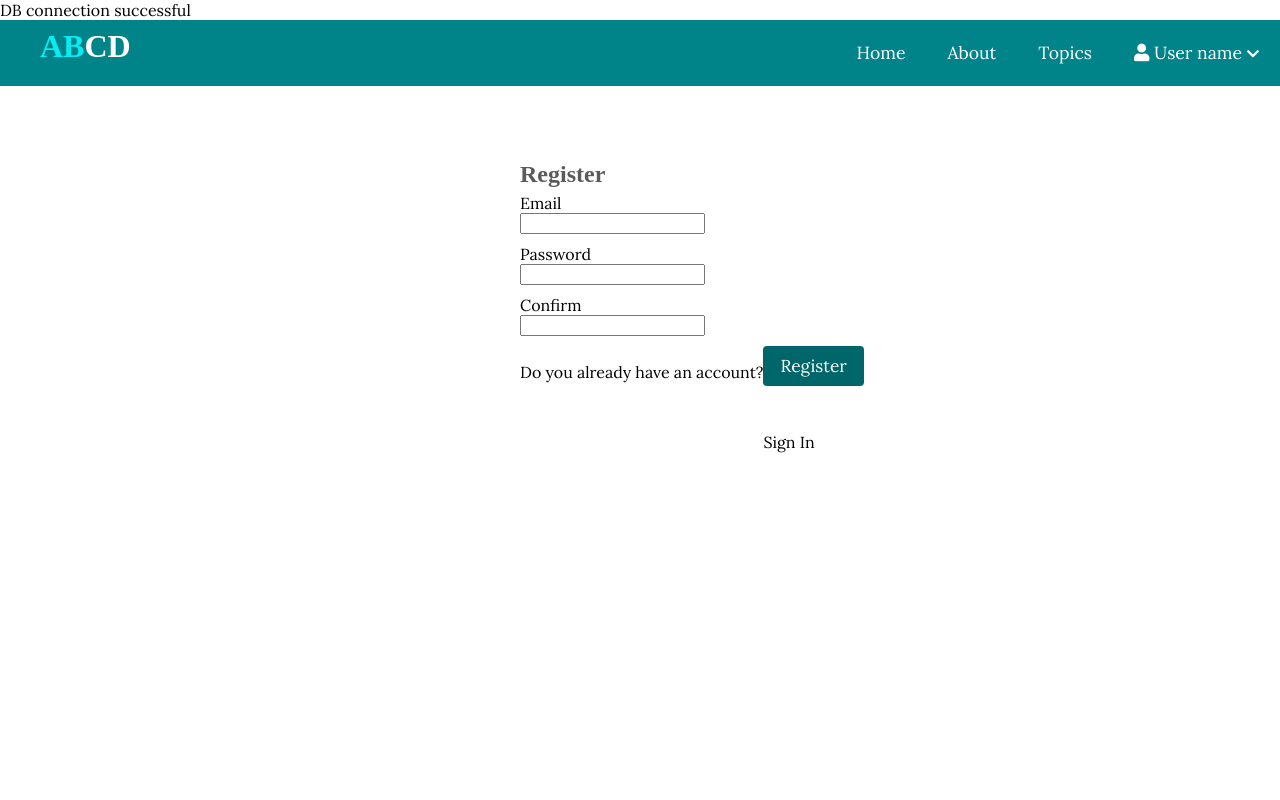
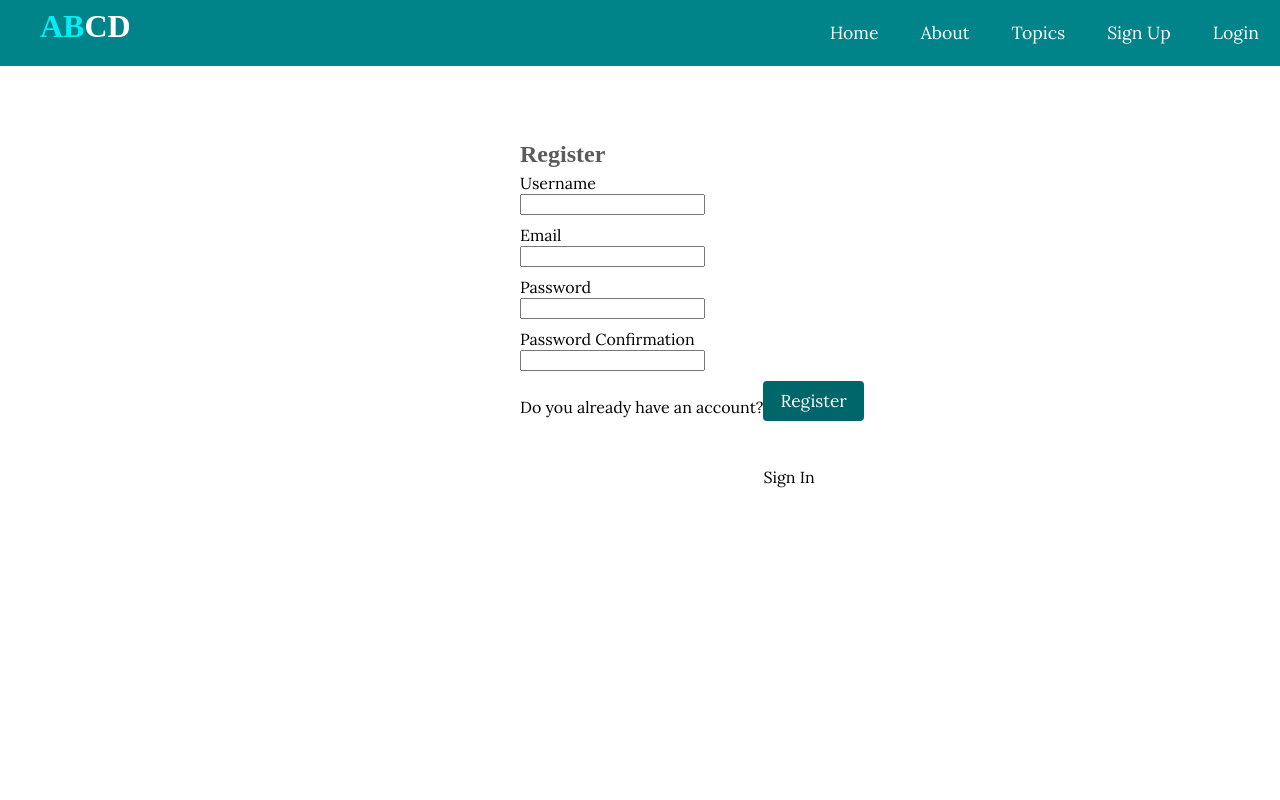
Before and after one commit to M0stavi/Blog-with-PHP-and-MySQL, a PHP site: page /blog/register.php in a window 1280 px wide. Run offline with PHP 8.4, Linux system fonts and the light colour scheme; some web fonts are replaced.

Commit message:
Register Login Logout

```diff
--- a/blog/app/controllers/users.php
+++ b/blog/app/controllers/users.php
@@ -1,10 +1,93 @@
 <?php
+
+session_start();
 
 include(ROOT_PATH . "/app/database/db.php");
 
+include(ROOT_PATH . "/app/helpers/validateUser.php");
+
+
+$errors = array();
+$id = '';
+$admin = '';
+$username = '';
+
+$email = '';
+$password = '';
+$passwordConf = '';
+$table = 'users';
+
+
+function loginUser($user)
+{
+     // log in user
+     $_SESSION['id'] = $user['id'];
+     $_SESSION['username'] = $user['username'];
+     $_SESSION['admin'] = $user['admin'];
+     $_SESSION['message'] = 'Logged In';
+
+     $_SESSION['type'] = 'success';
+
+     if ($_SESSION['admin']) {
+       header('location: ' . BASE_URL . '/admin/dashboard.php');
+     } else {
+         header('location: ' . BASE_URL . '/index.php');
+     }
+
+     exit();
+}
+
+
 if (isset($_POST['register-btn'])){
 
-  ss($_POST);
+
+
+  $errors = validateUser($_POST);
+
+  if (count($errors) === 0){
+
+    unset($_POST['passwordConf'], $_POST['register-btn']);
+    $_POST['admin'] = 0;
+
+
+    $_POST['password'] = password_hash($_POST['password'], PASSWORD_DEFAULT);
+
+
+    $user_id = create($table,$_POST);
+    $user = selectOne($table, ['id' => $user_id]);
+
+    // ss($user);
+    loginUser($user);
+
+  }
+  else{
+    $username = $_POST['username'];
+
+    $email = $_POST['email'];
+    $password = $_POST['password'];
+    $passwordConf = $_POST['passwordConf'];
+  }
+
+
+
+}
+
+if (isset($_POST['login-btn'])){
+  // ss($_POST);
+  $errors = validateLogin($_POST);
+
+  if (count($errors) === 0) {
+    $user = selectOne($table, ['username' => $_POST['username']]);
+
+    if ($user && password_verify($_POST['password'], $user['password'])) {
+        loginUser($user);
+    } else {
+       array_push($errors, 'Wrong credentials');
+    }
+  }
+
+  $username = $_POST['username'];
+  $password = $_POST['password'];
 
 }
 
--- a/blog/app/database/connect.php
+++ b/blog/app/database/connect.php
@@ -11,7 +11,7 @@ $conn = new MySQLi($host, $user,$pass, $db_name);
 if ($conn->connect_error){
     die('Database connection error: ' . $conn->connect_error);
 } else{
-    echo "DB connection successful";
+    // echo "DB connection successful";
 }
 
 ?>
--- a/blog/app/database/db.php
+++ b/blog/app/database/db.php
@@ -1,4 +1,10 @@
 <?php
+
+// session_start();
+
+if (session_status() === PHP_SESSION_NONE) {
+    session_start();
+}
 
 require('connect.php');
 
@@ -26,7 +32,7 @@ function executeQuery($sql,$data){
     $stmt->bind_param($types, ...$values);
 
     $stmt->execute();
-    echo "print";
+    // echo "print";
     return $stmt;
 
 }
--- /dev/null
+++ b/blog/app/helpers/formErrors.php
@@ -0,0 +1,7 @@
+<?php if(count($errors) > 0): ?>
+          <div class="msg error">
+          <?php foreach ($errors as $error): ?>
+              <li><?php echo $error; ?></li>
+          <?php endforeach; ?>
+          </div>
+<?php endif; ?>
--- /dev/null
+++ b/blog/app/helpers/validateUser.php
@@ -0,0 +1,87 @@
+<?php
+
+function validateUser($user)
+{
+
+    global $conn;
+
+
+    $errors = array();
+
+    if (empty($user['username'])){
+        array_push($errors, 'Username required');
+
+    }
+
+    if (empty($user['email'])){
+        array_push($errors, 'Email required');
+
+    }
+
+    if (empty($user['password'])){
+        array_push($errors, 'password required');
+
+    }
+
+    if (empty($user['passwordConf'])){
+        array_push($errors, 'Password Required');
+
+
+
+    }
+
+    if ($user['passwordConf'] != $user['password']){
+        array_push($errors, 'Password Do Not Match');
+    }
+
+  // ss($errors);
+
+    $existingUser = selectOne('users', ['email' => $user['email']]);
+    if ($existingUser) {
+        array_push($errors, 'Email already exists');
+    }
+
+    // $existingUser = selectOne('users', ['email' => $user['email']]);
+    // if ($existingUser) {
+    //     if (isset($user['update-user']) && $existingUser['id'] != $user['id']) {
+    //         array_push($errors, 'Email already exists');
+    //     }
+
+    //     if (isset($user['create-admin'])) {
+    //         array_push($errors, 'Email already exists');
+    //     }
+    // }
+
+    return $errors;
+}
+
+
+function validateLogin($user)
+{
+
+    global $conn;
+
+
+    $errors = array();
+
+    if (empty($user['username'])){
+        array_push($errors, 'Username required');
+
+    }
+
+
+    if (empty($user['password'])){
+        array_push($errors, 'password required');
+
+    }
+
+
+
+
+
+
+    return $errors;
+}
+
+
+?>
--- a/blog/app/includes/header.php
+++ b/blog/app/includes/header.php
@@ -8,17 +8,25 @@
 		<li><a href="<?php  echo BASE_URL . '/index.php' ?>"> Home</a> </li>
 		<li><a href="#"> About</a> </li>
 		<li><a href="#"> Topics</a> </li>
+
+		<?php if (isset($_SESSION['id'])): ?>
         <li>
           <a href="#">
             <i class="fa fa-user"></i>
-				 User name
-				<i class="fa fa-chevron-down" style = "font-size: .8em;"></i>
+            <?php echo $_SESSION['username']; ?>
+            <i class="fa fa-chevron-down" style="font-size: .8em;"></i>
           </a>
           <ul>
-				<li><a href="register.php"> Dashboard</a> </li>
-				<li><a href="#" class="logout"> Logout</a> </li>
+		  	<?php if($_SESSION['admin']): ?>
+				<li><a href="<?php echo BASE_URL . '/admin/dashboard.php' ?>">Dashboard</a></li>
+            <?php endif; ?>
+			<li><a href="<?php echo BASE_URL . '/logout.php' ?>" class="logout"> Logout</a> </li>
           </ul>
         </li>
+		<?php else: ?>
+			<li><a href="<?php echo BASE_URL . '/register.php' ?>">Sign Up</a></li>
+        	<li><a href="<?php echo BASE_URL . '/login.php' ?>">Login</a></li>
+		<?php endif; ?>
 
 	</ul>
 </header>
--- a/blog/assets/css/style.css
+++ b/blog/assets/css/style.css
@@ -26,6 +26,33 @@ a{
   color: inherit;
 }
 
+.msg {
+  width: 100%;
+  margin: 5px auto;
+  padding: 8px;
+  border-radius: 5px;
+  list-style: none;
+}
+
+.success {
+  color: #3a6e3a;
+  border: 1px solid #3a6e3a;
+  background: #bcf5bc;
+}
+
+.error {
+  color: #884b4b;
+  border: 1px solid #884b4b;
+  background: #f5bcbc;
+}
+
+
+.msg-error{
+  text-decoration: none;
+  color: red;
+  /* border: 1px solid red; */
+  list-style: none;
+}
 
 .clearfix::after {
   content: '';
--- a/blog/register.php
+++ b/blog/register.php
@@ -1,9 +1,14 @@
-<?php include("path.php") ?>
+<?php include("path.php"); ?>
 
 <?php include(ROOT_PATH . "/app/controllers/users.php" ); ?>
 
+
+
+
 <!DOCTYPE html>
 <html lang="en">
+
+
 
 <head>
   <meta charset="UTF-8">
@@ -31,25 +36,24 @@
     <form action="register.php" method="post">
       <h2 class="form-title">Register</h2>
 
-      <!-- <div class="msg error">
-        <li>Username required</li>
-      </div> -->
-
+      <!-- include helpers here -->
+      <?php include(ROOT_PATH . "/app/helpers/formErrors.php");   ?>
 
       <div>
+        <label>Username</label>
+        <input type="text" name="username" value="<?php echo $username; ?>" class="text-input" >
+      </div>
+      <div>
         <label>Email</label>
-        <br>
-        <input type="email" name="email" class="text-input">
+        <input type="email" name="email"  value="<?php echo $email; ?>" class="text-input">
       </div>
       <div>
         <label>Password</label>
-        <br>
-        <input type="password" name="password" class="text-input">
+        <input type="password" name="password"  value="<?php echo $password; ?>" class="text-input">
       </div>
       <div>
-        <label>Confirm</label>
-        <br>
-        <input type="password" name="passwordConf" class="text-input">
+        <label>Password Confirmation</label>
+        <input type="password" name="passwordConf"  value="<?php echo $passwordConf; ?>" class="text-input">
       </div>
       <div>
         <button type="submit" name="register-btn" class="btn btn-big">Register</button>
```
Also changed, not shown: blog/app/includes/messages.php (added, +9 -0 lines), blog/index.php (+8 -1 lines), blog/login.php (+6 -4 lines), blog/logout.php (added, +14 -0 lines). Lines whose indentation alone changed are shown as unchanged.
